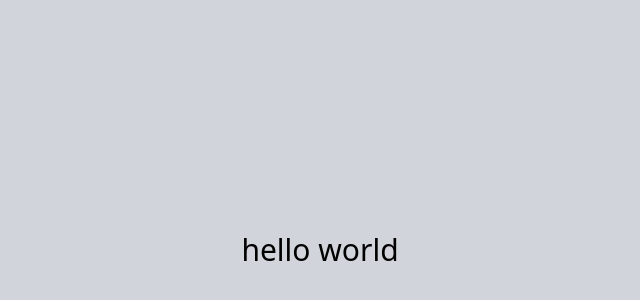
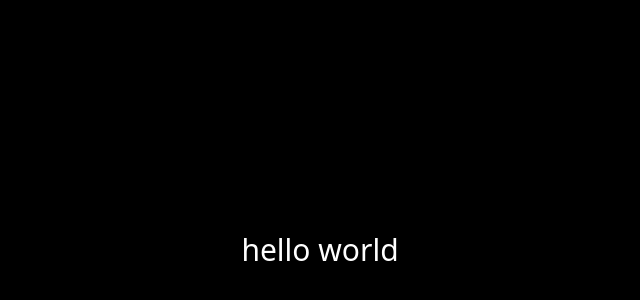
Before and after one commit to 0x3122/portfolio, a Next.js app: page / in a window 1280 px wide. Shown: the part 150-450 px from the top of the page, without its empty margins (320-960 px from the left). Built offline with nearby package versions, Linux system fonts and the light colour scheme.

Commit message:
Set black background and white text

```diff
--- a/app/globals.css
+++ b/app/globals.css
@@ -1,5 +1,6 @@
 @import "tailwindcss";
 
 body {
-  background-color: #d1d5db;
+  background-color: #000000;
+  color: #ffffff;
 }
```
